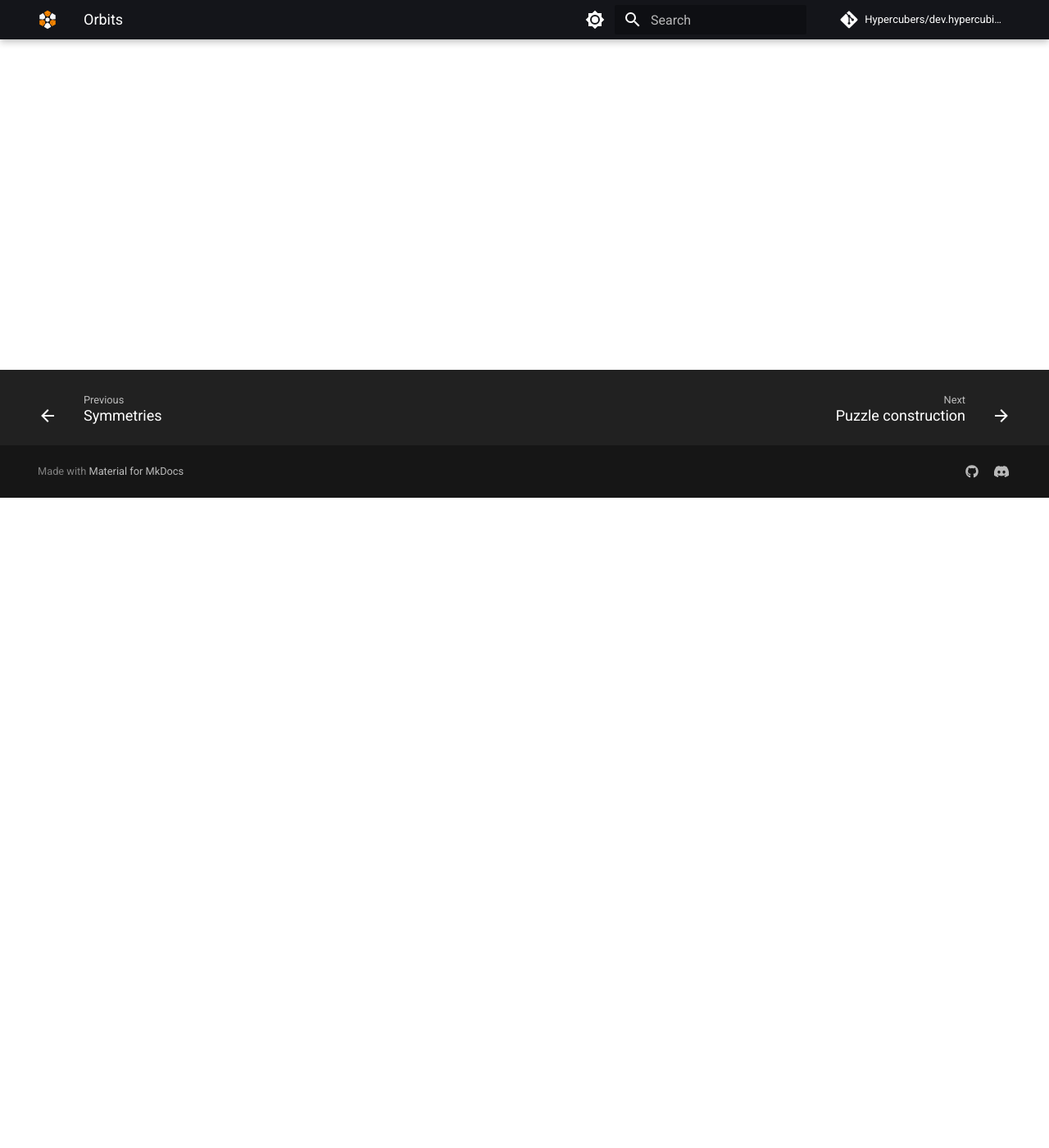
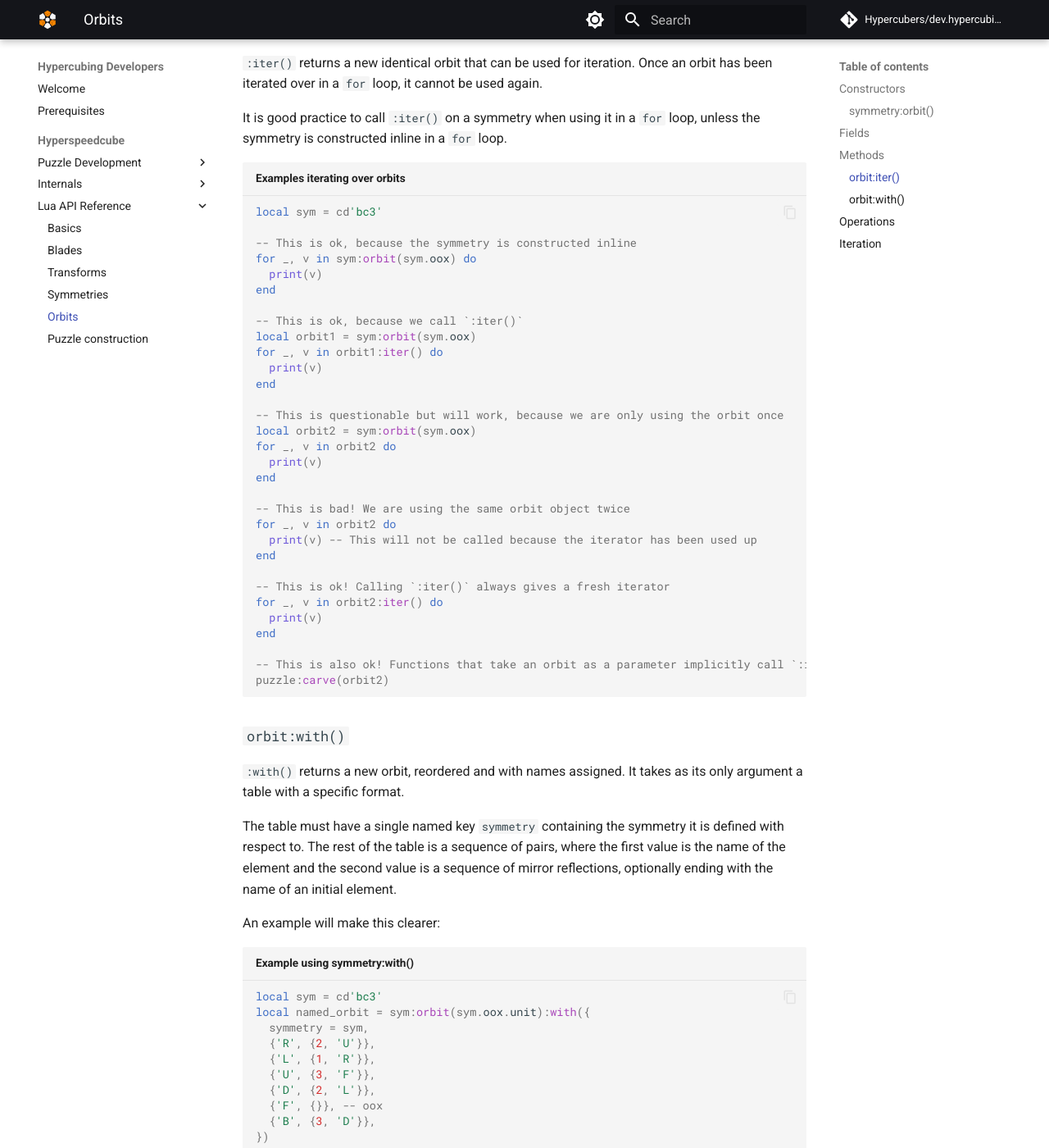
Before and after one commit to Hypercubers/dev.hypercubing.xyz, an MkDocs documentation site: the page built from docs/hsc/lua/orbits.md, in a window 1280 px wide and 1400 px high, scrolled down 793 px. Shown: the whole window at 82% size. Built offline with MkDocs 1.6.1 and Material for MkDocs 9.7.7, drawn with Linux system fonts in a browser that asks for light colours; comment, search, counter and statistics services are not loaded; some of the changed text lies outside the part shown.

Commit message:
Document Lua `orbit` type

````diff
--- a/docs/hsc/lua/orbits.md
+++ b/docs/hsc/lua/orbits.md
@@ -1 +1,111 @@
 # Orbits
+
+An **orbit** is an iterator over all the unique locations of a set of [transformable] objects under some [symmetry].
+
+[transformable]: transforms.md#methods
+[symmetry]: symmetries.md
+
+## Constructors
+
+### `symmetry:orbit()`
+
+Calling the `:orbit()` method on a [symmetry] with one or more [transformable] objects constructs an orbit of those objects. For example, `cd'bc3':orbit(vec('x'), vec('y'))` constructs an orbit containing 12 elements, since there are twelve unique symmetric locations for the (ordered) pair of vectors $(\langle 1,0,0 \rangle, \langle 0,1,0 \rangle)$ on a cube.
+
+## Fields
+
+- `symmetry` is the symmetry used to construct the orbit
+- `init` is a sequential table containing the elements used to construct the orbit
+- `names` is a sequential table containing the names of elements (assigned using [`:with()`](#orbitwith)), or `nil` if [`:with()`](#orbitwith) has not been called
+
+## Methods
+
+### `orbit:iter()`
+
+`:iter()` returns a new identical orbit that can be used for iteration. Once an orbit has been iterated over in a `for` loop, it cannot be used again.
+
+It is good practice to call `:iter()` on a symmetry when using it in a `for` loop, unless the symmetry is constructed inline in a `for` loop.
+
+```lua title="Examples iterating over orbits"
+local sym = cd'bc3'
+
+-- This is ok, because the symmetry is constructed inline
+for _, v in sym:orbit(sym.oox) do
+  print(v)
+end
+
+-- This is ok, because we call `:iter()`
+local orbit1 = sym:orbit(sym.oox)
+for _, v in orbit1:iter() do
+  print(v)
+end
+
+-- This is questionable but will work, because we are only using the orbit once
+local orbit2 = sym:orbit(sym.oox)
+for _, v in orbit2 do
+  print(v)
+end
+
+-- This is bad! We are using the same orbit object twice
+for _, v in orbit2 do
+  print(v) -- This will not be called because the iterator has been used up
+end
+
+-- This is ok! Calling `:iter()` always gives a fresh iterator
+for _, v in orbit2:iter() do
+  print(v)
+end
+
+-- This is also ok! Functions that take an orbit as a parameter implicitly call `:iter()`
+puzzle:carve(orbit2)
+```
+
+### `orbit:with()`
+
+`:with()` returns a new orbit, reordered and with names assigned. It takes as its only argument a table with a specific format.
+
+The table must have a single named key `symmetry` containing the symmetry it is defined with respect to. The rest of the table is a sequence of pairs, where the first value is the name of the element and the second value is a sequence of mirror reflections, optionally ending with the name of an initial element.
+
+An example will make this clearer:
+
+```lua title="Example using symmetry:with()"
+local sym = cd'bc3'
+local named_orbit = sym:orbit(sym.oox.unit):with({
+  symmetry = sym,
+  {'R', {2, 'U'}},
+  {'L', {1, 'R'}},
+  {'U', {3, 'F'}},
+  {'D', {2, 'L'}},
+  {'F', {}}, -- oox
+  {'B', {3, 'D'}},
+})
+```
+
+In this example, the initial element of the orbit (`sym.oox.unit`) is assigned the name `'F'`, since its mirror sequence is the empty table `{}`. Starting with `'F'`, applying the third mirror brings us to a new element, which is assigned the name `'U'` (since `'U'` corresponds to the sequence `{3, 'F'}`; i.e., starting with `'F'`, reflect across mirror 3). `'R'` is generated from `'U'`, etc.
+
+This example also specifies an order for the elements: `'R'` is the first element, `'L''` is the second, etc.
+
+This could also be written like this, using longer mirror sequences instead of referring to other elements:
+
+```lua title="Example using symmetry:with() with no named references"
+local sym = cd'bc3'
+local named_orbit = sym:orbit(sym.oox.unit):with({
+  symmetry = sym,
+  {'R', {2, 3}},
+  {'L', {1, 2, 3}},
+  {'U', {3}},
+  {'D', {2, 1, 2, 3}},
+  {'F', {}}, -- oox
+  {'B', {3, 2, 1, 2, 3}},
+})
+```
+
+You should almost never write one of these tables by hand. There are many of them bundled with the default Lua files in Hyperspeedcube, and there will soon be a user interface for generating them.
+
+## Operations
+
+- `#orbit` returns the length of the orbit; i.e., the number of iterations
+- `type(orbit)` returns `'orbit'`
+
+## Iteration
+
+TODO: document iteration over orbits
````
Also changed, not shown: docs/hsc/lua/symmetries.md (+7 -3 lines), docs/hsc/lua/transforms.md (+1 -1 lines), docs/hsc/lua/types.md (deleted, +0 -41 lines).
